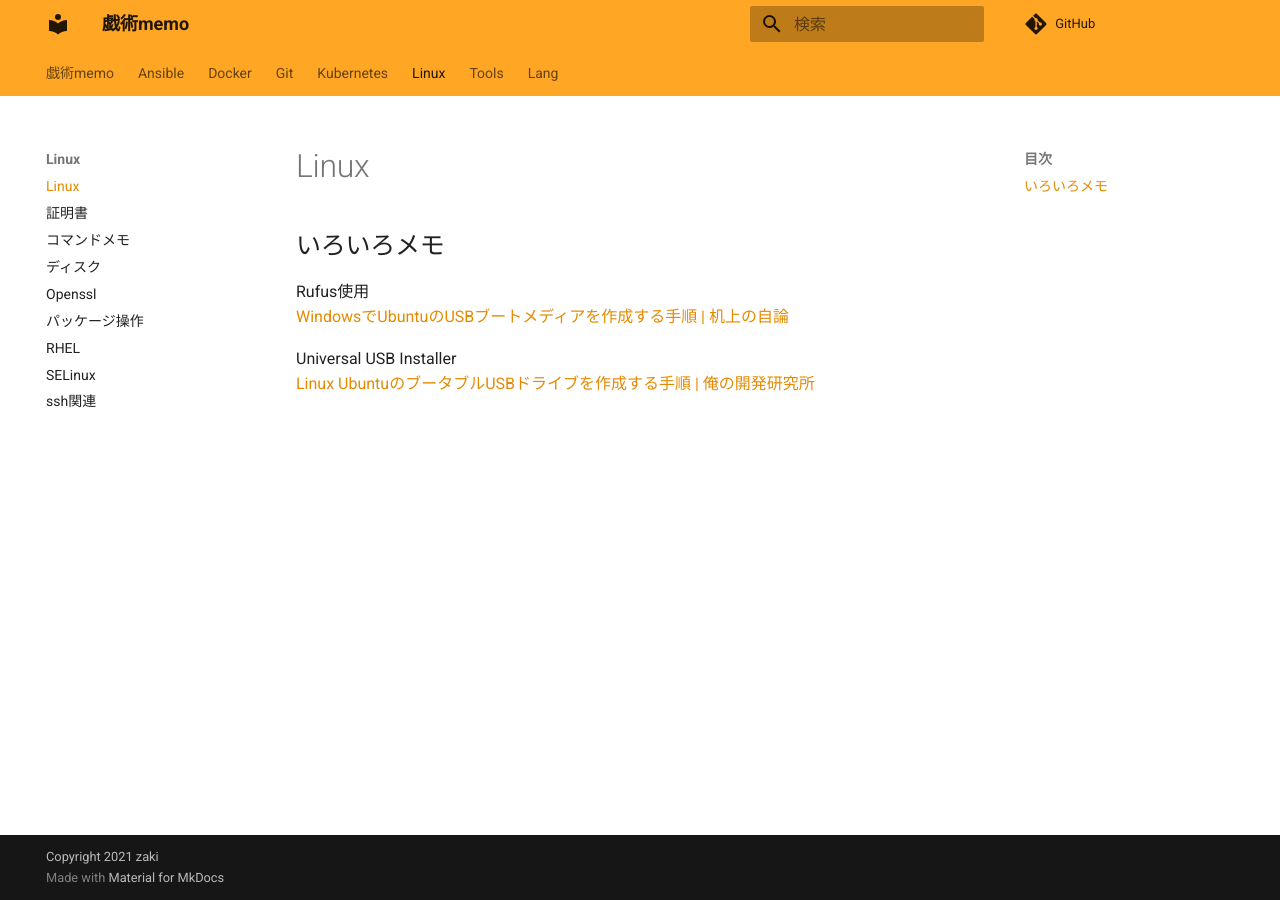
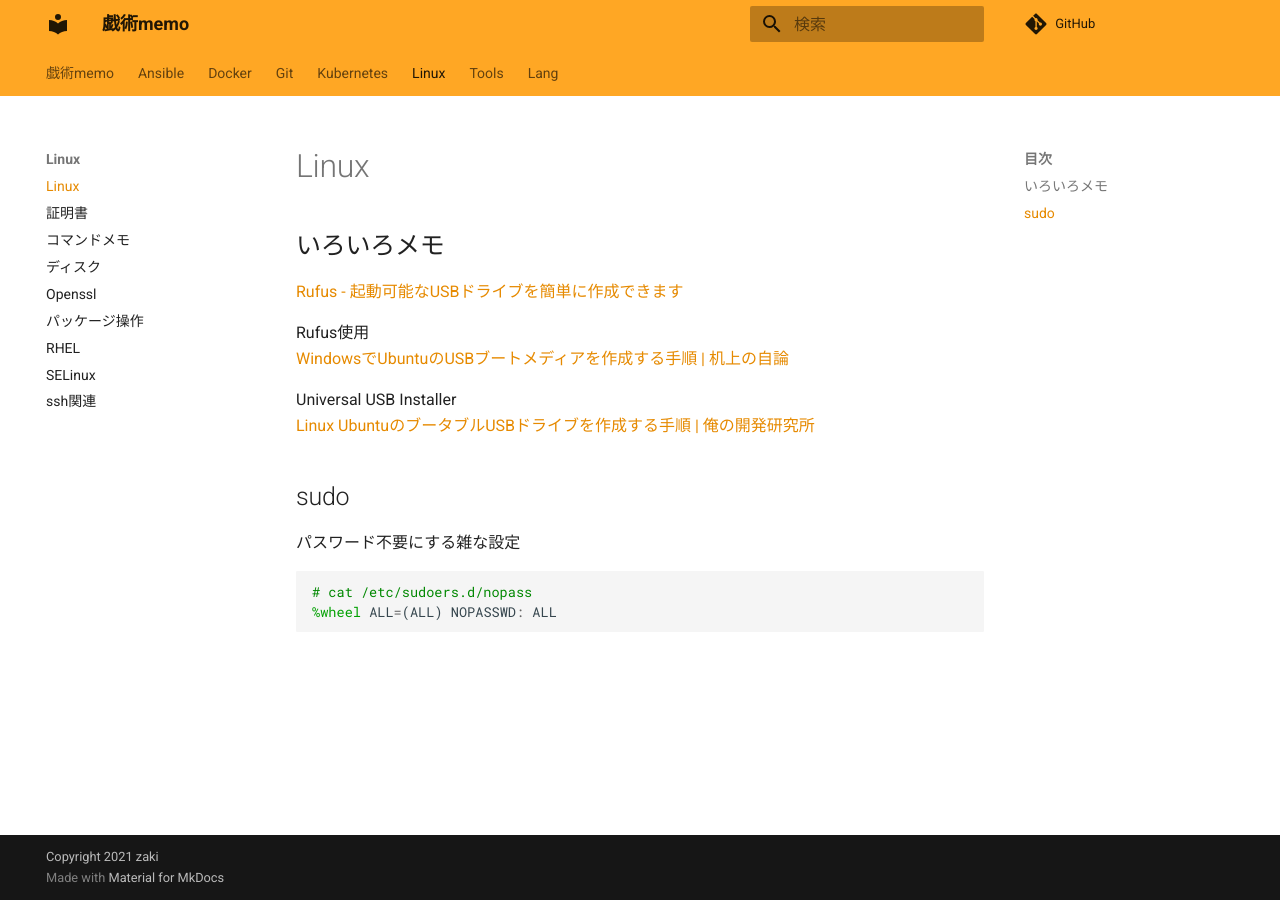
Before and after one commit to zaki-lknr/docs, an MkDocs documentation site: the page built from docs/Linux/index.md, in a window 1280 px wide. Built offline with MkDocs 1.6.1 and Material for MkDocs 9.7.7, drawn with Linux system fonts in a browser that asks for light colours; comment, search, counter and statistics services are not loaded.

Commit message:
add: linux: sudoのパス不要設定

````diff
--- a/docs/Linux/index.md
+++ b/docs/Linux/index.md
@@ -1,9 +1,20 @@
 # Linux
 
 ## いろいろメモ
+
+[Rufus - 起動可能なUSBドライブを簡単に作成できます](https://rufus.ie/ja/)
 
 Rufus使用
 [WindowsでUbuntuのUSBブートメディアを作成する手順 | 机上の自論](https://kijonojiron.com/ubuntu_usb_boot_media_create)
 
 Universal USB Installer
 [Linux UbuntuのブータブルUSBドライブを作成する手順 | 俺の開発研究所](https://itlogs.net/ubuntu-bootable-usb/)
+
+## sudo
+
+パスワード不要にする雑な設定
+
+```
+# cat /etc/sudoers.d/nopass
+%wheel ALL=(ALL) NOPASSWD: ALL
+```
````
